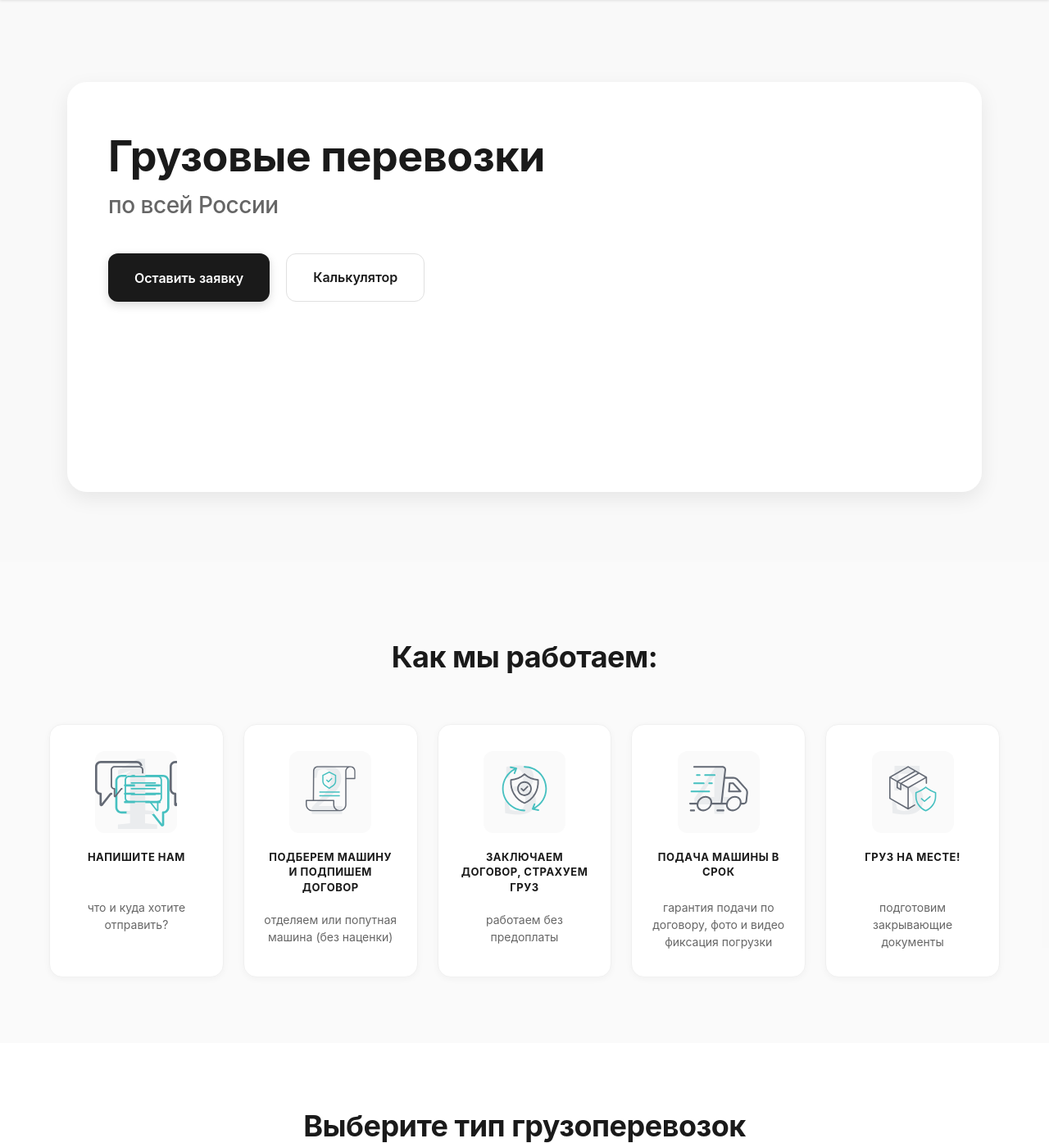
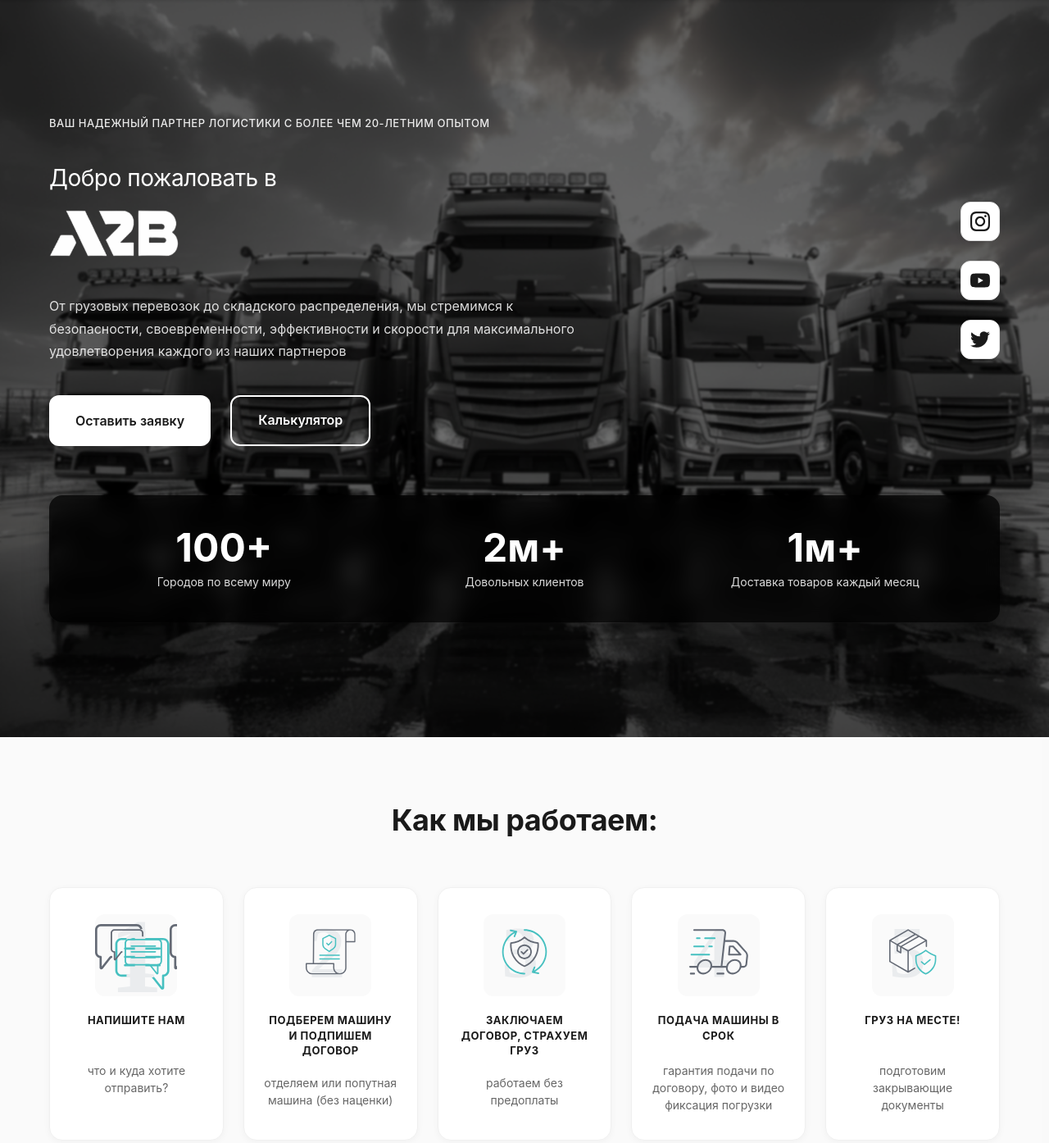
Before and after one commit to V3le/TL-Company, a PHP site: page /public/ in a window 1280 px wide. Shown: the part 115-1509 px from the top of the page at 82% size. Run offline with PHP 8.4, Linux system fonts and the light colour scheme; data comes from the database, SQL or seed files in the repository.

Commit message:
hero-card

```diff
--- a/public/branches.html
+++ b/public/branches.html
@@ -86,8 +86,8 @@
 
         <!-- Детали филиала -->
         <div class="branch-details" id="branchDetails" style="display: none;">
-            <button class="close-details" onclick="closeBranchDetails()">×</button>
             <div class="branch-header">
+                <button class="close-details" onclick="closeBranchDetails()">×</button>
                 <div class="branch-title-section">
                     <h2 id="branchCity"></h2>
                     <p class="branch-subtitle" id="branchSubtitle"></p>
--- a/public/css/main.css
+++ b/public/css/main.css
@@ -29,125 +29,248 @@ body::before {
 .hero {
     position: relative;
     width: 100%;
-    min-height: calc(100vh - 100px);
+    min-height: 700px;
+    max-height: 900px;
     display: flex;
     align-items: center;
     justify-content: center;
     overflow: hidden;
-    padding: 40px 20px;
+    background: url('../images/hero-card/hero-card.png') center/cover no-repeat;
+}
+
+.hero::before {
+    content: '';
+    position: absolute;
+    top: 0;
+    left: 0;
+    width: 100%;
+    height: 100%;
+    background: rgba(0, 0, 0, 0.55);
+    backdrop-filter: blur(1.3px);
+    z-index: 1;
 }
 
 .hero-card {
     position: relative;
-    z-index: 3;
-    width: 90%;
-    min-height: 500px;
-    max-width: 1200px;
-    background: white;
-    border-radius: 24px;
-    padding: 60px 50px;
-    box-shadow: 0 8px 24px rgba(0, 0, 0, 0.08);
-    transition: box-shadow 0.3s ease;
-}
-
-.hero-card:hover {
-    box-shadow: 0 12px 32px rgba(0, 0, 0, 0.12);
+    z-index: 2;
+    width: 100%;
+    max-width: 1400px;
+    margin: 0 auto;
+    padding: var(--spacing-3xl) var(--spacing-2xl);
+    display: flex;
+    flex-direction: column;
+    justify-content: center;
+    gap: var(--spacing-3xl);
 }
 
 .hero-content {
     display: flex;
+    justify-content: space-between;
+    align-items: center;
+    gap: var(--spacing-3xl);
+}
+
+.hero-text-section {
+    flex: 1;
+    max-width: 750px;
+}
+
+.hero-subtitle {
+    font-size: var(--font-size-sm);
+    font-weight: 500;
+    color: rgba(255, 255, 255, 0.9);
+    margin: 0 0 var(--spacing-2xl) 0;
+    letter-spacing: 0.5px;
+    text-transform: uppercase;
+}
+
+.hero-title-wrapper {
+    display: flex;
     flex-direction: column;
-    align-items: flex-start;
-    gap: 40px;
+    gap: var(--spacing-md);
+    margin-bottom: var(--spacing-2xl);
 }
 
 .hero-title {
-    display: flex;
-    flex-direction: column;
-    gap: 10px;
     margin: 0;
 }
 
-.hero-title-main {
-    font-size: 52px;
-    font-weight: 700;
-    color: #1a1a1a;
+.hero-title-welcome {
+    font-size: var(--font-size-3xl);
+    font-weight: 400;
+    color: var(--color-white);
     line-height: 1.2;
-    letter-spacing: -0.5px;
 }
 
-.hero-title-sub {
-    font-size: 28px;
-    font-weight: 500;
-    color: #666;
-    line-height: 1.3;
+.hero-logo {
+    height: 70px;
+    width: auto;
+    object-fit: contain;
+    align-self: flex-start;
+}
+
+.hero-description {
+    font-size: var(--font-size-lg);
+    font-weight: 400;
+    color: rgba(255, 255, 255, 0.85);
+    line-height: 1.7;
+    margin: 0 0 var(--spacing-2xl) 0;
+    max-width: 680px;
+    margin-top: var(--spacing-xl);
 }
 
 .hero-buttons {
     display: flex;
-    gap: 20px;
+    gap: var(--spacing-lg);
     flex-wrap: wrap;
 }
 
-.btn {
-    padding: 16px 32px;
-    font-size: 16px;
-    font-weight: 600;
-    border: none;
-    border-radius: 12px;
-    cursor: pointer;
-    transition: all 0.3s ease;
-    text-decoration: none;
-    display: inline-block;
+.hero-buttons .btn-primary {
+    background: var(--color-white);
+    color: var(--color-jet-black);
+    box-shadow: var(--shadow-md);
+}
+
+.hero-buttons .btn-primary:hover {
+    background: rgba(255, 255, 255, 0.9);
+    transform: translateY(-2px);
+    box-shadow: var(--shadow-lg);
+}
+
+.hero-buttons .btn-secondary {
+    background: transparent;
+    color: var(--color-white);
+    border: 2px solid var(--color-white);
+}
+
+.hero-buttons .btn-secondary:hover {
+    background: var(--color-white);
+    color: var(--color-jet-black) !important;
+    transform: translateY(-2px);
+}
+
+.hero-social {
+    display: flex;
+    flex-direction: column;
+    gap: var(--spacing-lg);
+    align-items: center;
+    padding: var(--spacing-lg) 0;
+}
+
+.social-link {
+    width: 48px;
+    height: 48px;
+    display: flex;
+    align-items: center;
+    justify-content: center;
+    background: var(--color-white);
+    border: 1px solid var(--color-border);
+    border-radius: var(--radius-md);
+    color: var(--color-text);
+    transition: all var(--transition-base);
+    box-shadow: var(--shadow-sm);
+}
+
+.social-link:hover {
+    background: var(--color-jet-black);
+    color: var(--color-white);
+    transform: translateY(-3px);
+    box-shadow: var(--shadow-md);
+    border-color: var(--color-jet-black);
+}
+
+.hero-stats {
+    /* margin-top: 20px; */
+    display: flex;
+    justify-content: space-between;
+    align-items: center;
+    gap: var(--spacing-3xl);
+    padding: var(--spacing-2xl) var(--spacing-3xl);
+    background: rgba(0, 0, 0, 0.75);
+    backdrop-filter: blur(10px);
+    border-radius: var(--radius-lg);
+    box-shadow: 0 8px 32px rgba(0, 0, 0, 0.3);
+}
+
+.stat-item {
+    flex: 1;
     text-align: center;
 }
 
-.btn-primary {
-    background: #1a1a1a;
-    color: white;
-    box-shadow: 0 4px 12px rgba(0, 0, 0, 0.15);
+.stat-number {
+    font-size: var(--font-size-5xl);
+    font-weight: 700;
+    color: var(--color-white);
+    margin-bottom: var(--spacing-xs);
+    line-height: 1;
 }
 
-.btn-primary:hover {
-    background: #333;
-    transform: translateY(-2px);
-    box-shadow: 0 6px 20px rgba(0, 0, 0, 0.2);
+.stat-label {
+    font-size: var(--font-size-base);
+    font-weight: 400;
+    color: rgba(255, 255, 255, 0.85);
+    line-height: 1.4;
 }
 
-.btn-secondary {
-    background: white;
-    color: #1a1a1a;
-    border: 1px solid #e0e0e0;
-}
+/* Кнопки hero используют стили из design-system.css */
 
-.btn-secondary:hover {
-    background: #fafafa;
-    border-color: #1a1a1a;
-    transform: translateY(-2px);
-}
+@media (max-width: 1024px) {
+    .hero {
+        min-height: 600px;
+    }
 
-.btn-secondary:hover {
-    background: #7f8c8d;
-    transform: translateY(-2px);
-    box-shadow: 0 5px 15px rgba(149, 165, 166, 0.4);
+    .hero-card {
+        padding: var(--spacing-2xl) var(--spacing-xl);
+    }
+
+    .hero-content {
+        flex-direction: column;
+        gap: var(--spacing-2xl);
+    }
+
+    .hero-social {
+        flex-direction: row;
+        justify-content: center;
+        width: 100%;
+    }
+
+    .hero-stats {
+        gap: var(--spacing-xl);
+        padding: var(--spacing-md) var(--spacing-2xl);
+    }
+
+    .stat-number {
+        font-size: var(--font-size-4xl);
+    }
+
+    .stat-label {
+        font-size: var(--font-size-sm);
+    }
 }
 
 @media (max-width: 768px) {
-    .hero-card {
-        padding: 40px 30px;
+    .hero {
+        min-height: auto;
     }
 
-    .hero-title-main {
-        font-size: 36px;
+    .hero-card {
+        padding: var(--spacing-2xl) var(--spacing-lg);
     }
 
-    .hero-title-sub {
-        font-size: 24px;
+    .hero-subtitle {
+        font-size: var(--font-size-xs);
     }
 
-    .btn {
-        padding: 12px 25px;
-        font-size: 16px;
+    .hero-title-welcome {
+        font-size: var(--font-size-2xl);
+    }
+
+    .hero-logo {
+        height: 55px;
+    }
+
+    .hero-description {
+        font-size: var(--font-size-md);
     }
 
     .hero-buttons {
@@ -158,4 +281,28 @@ body::before {
     .hero-buttons .btn {
         width: 100%;
     }
+
+    .hero-stats {
+        flex-direction: column;
+        gap: var(--spacing-2xl);
+        padding: var(--spacing-lg) var(--spacing-lg);
+    }
+
+    .stat-item {
+        width: 100%;
+    }
+
+    .stat-number {
+        font-size: var(--font-size-5xl);
+    }
+
+    .stat-label {
+        font-size: var(--font-size-sm);
+    }
+
+    .social-link {
+        width: 44px;
+        height: 44px;
+    }
+
 }
--- a/public/index.html
+++ b/public/index.html
@@ -28,13 +28,52 @@
     <section class="hero">
         <div class="hero-card">
             <div class="hero-content">
-                <h1 class="hero-title">
-                    <span class="hero-title-main">Грузовые перевозки</span>
-                    <span class="hero-title-sub">по всей России</span>
-                </h1>
-                <div class="hero-buttons">
-                    <button class="btn btn-primary">Оставить заявку</button>
-                    <a href="calculator.html" class="btn btn-secondary">Калькулятор</a>
+                <div class="hero-text-section">
+                    <p class="hero-subtitle">Ваш надежный партнер логистики с более чем 20-летним опытом</p>
+                    <div class="hero-title-wrapper">
+                        <h1 class="hero-title">
+                            <span class="hero-title-welcome">Добро пожаловать в</span>
+                        </h1>
+                        <img src="images/logo/logo-white.png" alt="A2B Logistics" class="hero-logo">
+                    </div>
+                    <p class="hero-description">От грузовых перевозок до складского распределения, мы стремимся к безопасности, своевременности, эффективности и скорости для максимального удовлетворения каждого из наших партнеров</p>
+                    <div class="hero-buttons">
+                        <button class="btn btn-primary">Оставить заявку</button>
+                        <a href="calculator.html" class="btn btn-secondary">Калькулятор</a>
+                    </div>
+                </div>
+
+                <div class="hero-social">
+                    <a href="#" class="social-link" aria-label="Instagram">
+                        <svg width="24" height="24" viewBox="0 0 24 24" fill="none" xmlns="http://www.w3.org/2000/svg">
+                            <path d="M12 2.163c3.204 0 3.584.012 4.85.07 3.252.148 4.771 1.691 4.919 4.919.058 1.265.069 1.645.069 4.849 0 3.205-.012 3.584-.069 4.849-.149 3.225-1.664 4.771-4.919 4.919-1.266.058-1.644.07-4.85.07-3.204 0-3.584-.012-4.849-.07-3.26-.149-4.771-1.699-4.919-4.92-.058-1.265-.07-1.644-.07-4.849 0-3.204.013-3.583.07-4.849.149-3.227 1.664-4.771 4.919-4.919 1.266-.057 1.645-.069 4.849-.069zm0-2.163c-3.259 0-3.667.014-4.947.072-4.358.2-6.78 2.618-6.98 6.98-.059 1.281-.073 1.689-.073 4.948 0 3.259.014 3.668.072 4.948.2 4.358 2.618 6.78 6.98 6.98 1.281.058 1.689.072 4.948.072 3.259 0 3.668-.014 4.948-.072 4.354-.2 6.782-2.618 6.979-6.98.059-1.28.073-1.689.073-4.948 0-3.259-.014-3.667-.072-4.947-.196-4.354-2.617-6.78-6.979-6.98-1.281-.059-1.69-.073-4.949-.073zm0 5.838c-3.403 0-6.162 2.759-6.162 6.162s2.759 6.163 6.162 6.163 6.162-2.759 6.162-6.163c0-3.403-2.759-6.162-6.162-6.162zm0 10.162c-2.209 0-4-1.79-4-4 0-2.209 1.791-4 4-4s4 1.791 4 4c0 2.21-1.791 4-4 4zm6.406-11.845c-.796 0-1.441.645-1.441 1.44s.645 1.44 1.441 1.44c.795 0 1.439-.645 1.439-1.44s-.644-1.44-1.439-1.44z" fill="currentColor"/>
+                        </svg>
+                    </a>
+                    <a href="#" class="social-link" aria-label="YouTube">
+                        <svg width="24" height="24" viewBox="0 0 24 24" fill="none" xmlns="http://www.w3.org/2000/svg">
+                            <path d="M23.498 6.186a3.016 3.016 0 0 0-2.122-2.136C19.505 3.545 12 3.545 12 3.545s-7.505 0-9.377.505A3.017 3.017 0 0 0 .502 6.186C0 8.07 0 12 0 12s0 3.93.502 5.814a3.016 3.016 0 0 0 2.122 2.136c1.871.505 9.376.505 9.376.505s7.505 0 9.377-.505a3.015 3.015 0 0 0 2.122-2.136C24 15.93 24 12 24 12s0-3.93-.502-5.814zM9.545 15.568V8.432L15.818 12l-6.273 3.568z" fill="currentColor"/>
+                        </svg>
+                    </a>
+                    <a href="#" class="social-link" aria-label="Twitter">
+                        <svg width="24" height="24" viewBox="0 0 24 24" fill="none" xmlns="http://www.w3.org/2000/svg">
+                            <path d="M23.953 4.57a10 10 0 01-2.825.775 4.958 4.958 0 002.163-2.723c-.951.555-2.005.959-3.127 1.184a4.92 4.92 0 00-8.384 4.482C7.69 8.095 4.067 6.13 1.64 3.162a4.822 4.822 0 00-.666 2.475c0 1.71.87 3.213 2.188 4.096a4.904 4.904 0 01-2.228-.616v.06a4.923 4.923 0 003.946 4.827 4.996 4.996 0 01-2.212.085 4.936 4.936 0 004.604 3.417 9.867 9.867 0 01-6.102 2.105c-.39 0-.779-.023-1.17-.067a13.995 13.995 0 007.557 2.209c9.053 0 13.998-7.496 13.998-13.985 0-.21 0-.42-.015-.63A9.935 9.935 0 0024 4.59z" fill="currentColor"/>
+                        </svg>
+                    </a>
+                </div>
+            </div>
+
+            <div class="hero-stats">
+                <div class="stat-item">
+                    <div class="stat-number">100+</div>
+                    <div class="stat-label">Городов по всему миру</div>
+                </div>
+                <div class="stat-item">
+                    <div class="stat-number">2м+</div>
+                    <div class="stat-label">Довольных клиентов</div>
+                </div>
+                <div class="stat-item">
+                    <div class="stat-number">1м+</div>
+                    <div class="stat-label">Доставка товаров каждый месяц</div>
                 </div>
             </div>
         </div>
```
Also changed, not shown: public/css/branches.css (+30 -19 lines), public/js/branches.js (+12 -5 lines), public/images/hero-card/6ac6bd07-4fb1-4e2f-9583-3f4aa3b3c471.png (added), public/images/hero-card/hero-card.png (added), public/images/logo/logo-white.png (added), 1 other file.
